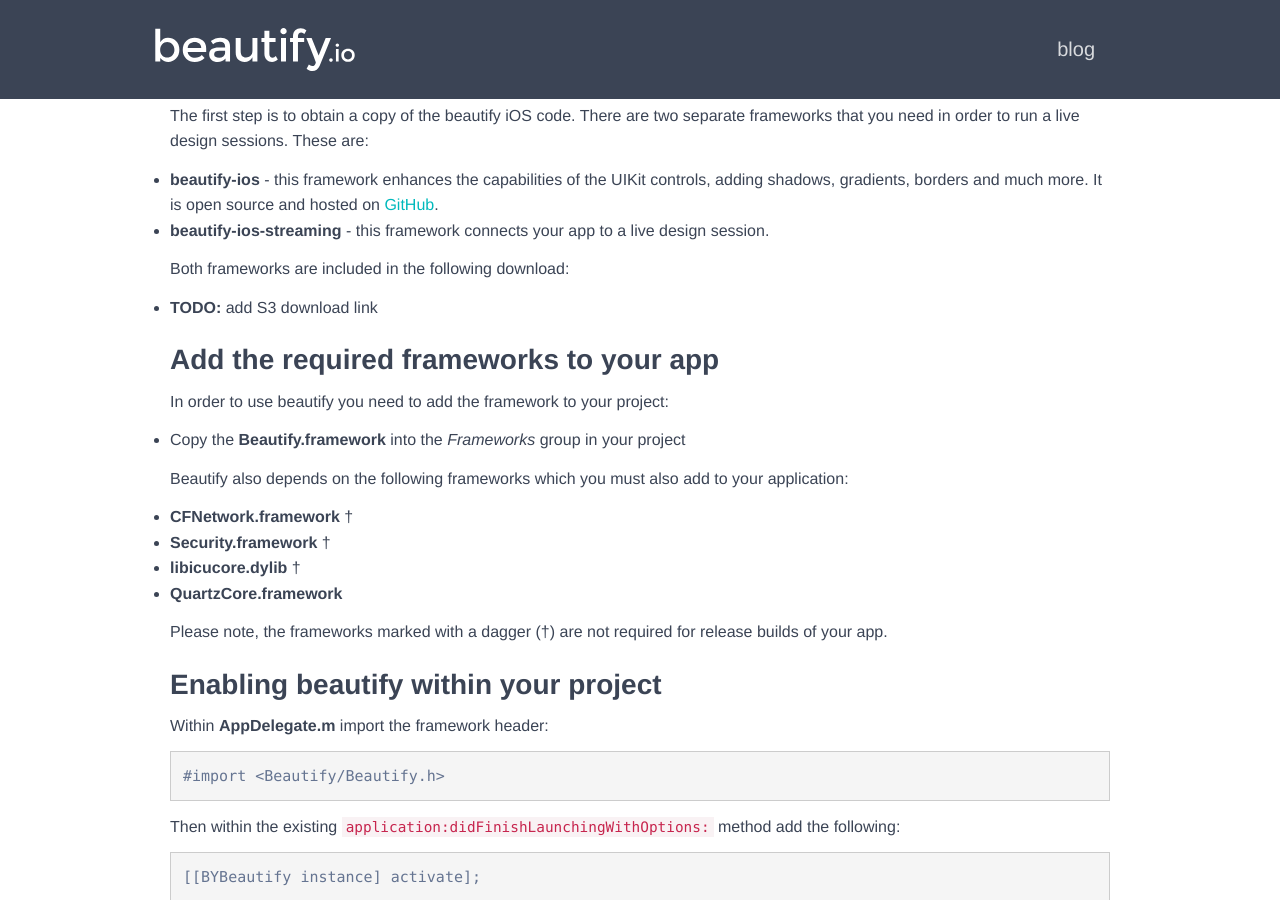
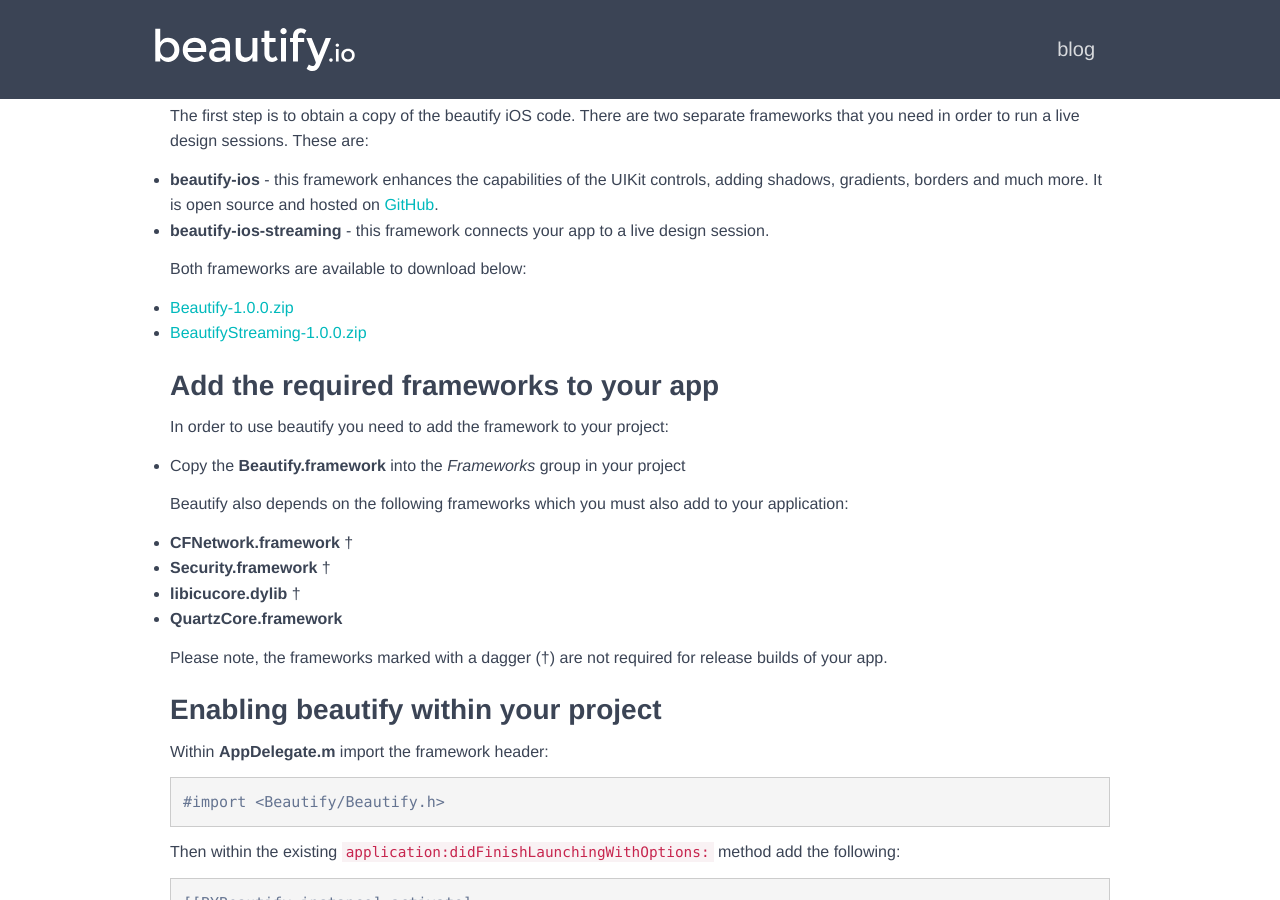
Before and after one commit to ChrisGrant/beautify-site, a Jekyll site: the page built from beta.md, in a window 1280 px wide and 900 px high, scrolled down 1210 px. Built offline with Jekyll 4.4.1, drawn with Linux system fonts in a browser that asks for light colours; Markdown is read by kramdown in place of the engine named in the settings.

Commit message:
Added download links for the iOS frameworks

```diff
--- a/beta.md
+++ b/beta.md
@@ -44,9 +44,10 @@
 + **beautify-ios** - this framework enhances the capabilities of the UIKit controls, adding shadows, gradients, borders and much more. It is open source and hosted on [GitHub](https://github.com/beautify/beautify-ios).
 + **beautify-ios-streaming** - this framework connects your app to a live design session.
 
-Both frameworks are included in the following download:
+Both frameworks are available to download below:
 
- + **TODO:** add S3 download link
++ [Beautify-1.0.0.zip](https://s3-eu-west-1.amazonaws.com/beautify/Beautify-1.0.0.zip)
++ [BeautifyStreaming-1.0.0.zip](https://s3-eu-west-1.amazonaws.com/beautify/BeautifyStreaming-1.0.0.zip)
 
 ### Add the required frameworks to your app
 
```
